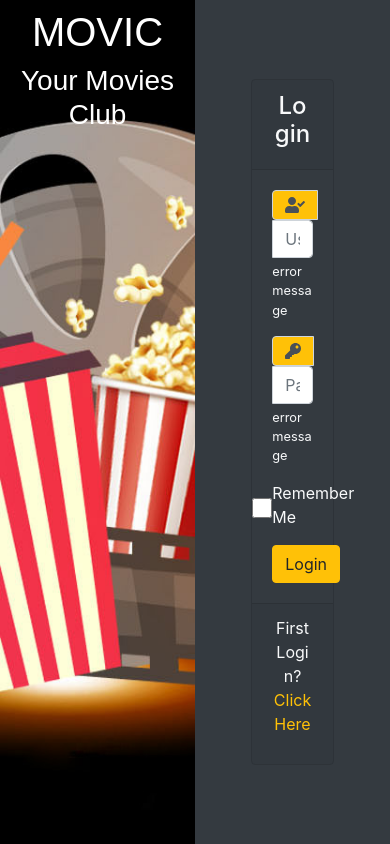
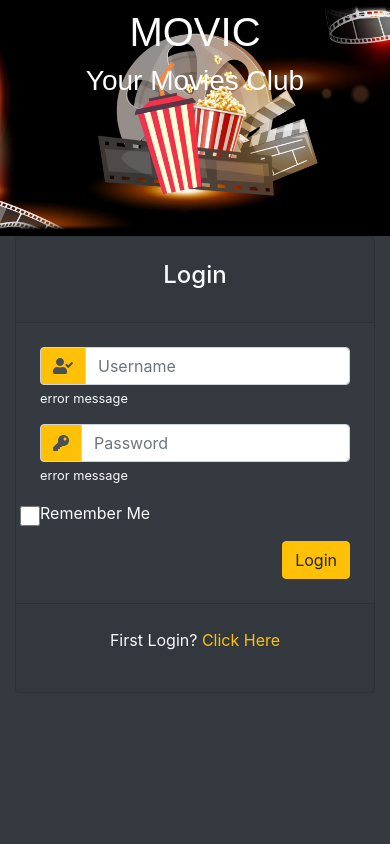
Before and after one commit to Muhamadig/extreme70-fs-projects, a React (Create React App) app in the folder project2-react-final/: page /signin in a window 390 px wide. Built offline with nearby package versions, Linux system fonts and the light colour scheme.

Commit message:
make first page responsive

```diff
--- a/project2-react-final/src/components/signIn/SignIn.css
+++ b/project2-react-final/src/components/signIn/SignIn.css
@@ -1,12 +1,21 @@
 .signin-background {
   background-image: url("../../images/welcome.jpg");
-  min-height: 100vh;
   background-position: center center;
   background-size: cover;
   background-repeat: no-repeat;
   font-family: "Numans", sans-serif;
 }
 
+@media (max-width: 1023px) {
+  .signin-background {
+    min-height: 28vh;
+  }
+}
+@media (min-width: 1024px) {
+  .signin-background {
+    min-height: 100vh;
+  }
+}
 #rememberme {
   width: 20px;
   height: 20px;
--- a/project2-react-final/src/components/signIn/SignIn.jsx
+++ b/project2-react-final/src/components/signIn/SignIn.jsx
@@ -15,11 +15,11 @@ const SignIn = () => {
   return (
     <div className="container-fluid ">
       <div className="row">
-        <div className="col-6 signin-background">
+        <div className="col col-sm-0  col-md-0  col-lg-6 col-xl-8 signin-background">
           <p className="h1 text-center mt-2">MOVIC</p>
           <p className="h3 text-center mt-2">Your Movies Club</p>
         </div>
-        <div className="col-6 d-flex align-items-center justify-content-center ">
+        <div className="col-12 col-sm-12  col-md-12 col-lg-6 col-xl-4 d-flex align-items-center justify-content-center ">
           <Switch>
             <Route exact path={path}>
               <SignInFormCard />
--- a/project2-react-final/src/components/signIn/SignInFormCard.jsx
+++ b/project2-react-final/src/components/signIn/SignInFormCard.jsx
@@ -5,11 +5,11 @@ import { Link, useRouteMatch } from "react-router-dom";
 const SignInFormCard = (props) => {
   const { url } = useRouteMatch();
   return (
-    <card className="card w-50 text-light text-center  bg-transparent ">
-      <header className="card-header ">
+    <card className="card  ml-0  text-light text-center  bg-transparent ">
+      <header className="card-header p-4">
         <p className="h4">Login</p>
       </header>
-      <body className="card-body bg-transparent  text-light">
+      <body className="card-body bg-transparent  text-light p-4">
         <form>
           <div className="form-group">
             <div className="input-group">
@@ -64,7 +64,7 @@ const SignInFormCard = (props) => {
           </div>
         </form>
       </body>
-      <footer className="card-footer">
+      <footer className="card-footer p-4">
         <p>
           First Login?{" "}
           <Link className="text-warning" to={`${url}/set-password`}>
```
